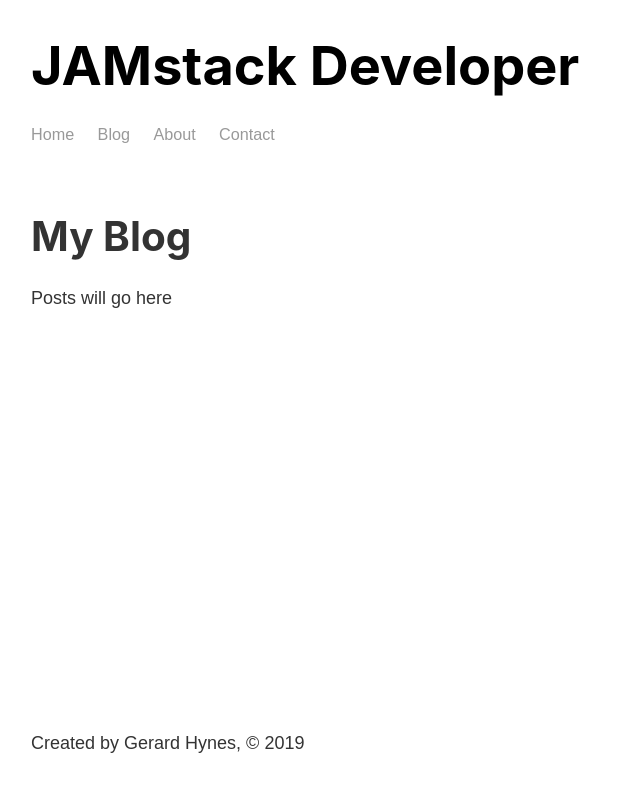
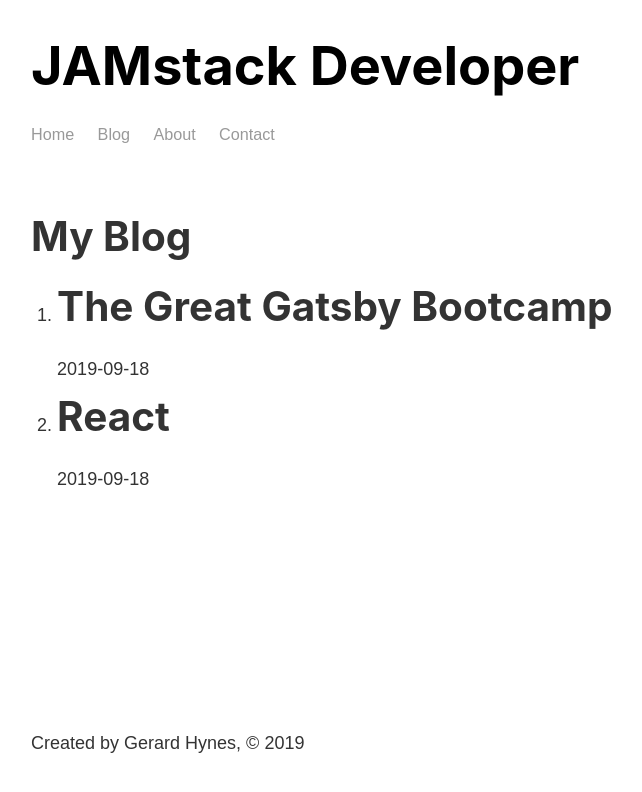
Before and after one commit to GK-Hynes/gatsby-bootcamp, a Gatsby site: page /blog in a window 1280 px wide. Shown: the whole page, without its empty margins (252-894 px from the left). Built offline with nearby package versions, Linux system fonts and the light colour scheme; Gatsby itself is replaced by a stand-in of ours.

Commit message:
Query markdown posts

```diff
--- a/gatsby-config.js
+++ b/gatsby-config.js
@@ -18,5 +18,6 @@
         path: `${__dirname}/src/`,
       },
     },
+    "gatsby-transformer-remark",
   ],
 };
--- a/package.json
+++ b/package.json
@@ -16,6 +16,7 @@
     "gatsby": "^2.15.16",
     "gatsby-plugin-sass": "^2.1.14",
     "gatsby-source-filesystem": "^2.1.23",
+    "gatsby-transformer-remark": "^2.6.22",
     "node-sass": "^4.12.0",
     "react": "^16.9.0",
     "react-dom": "^16.9.0"
--- a/src/pages/blog.js
+++ b/src/pages/blog.js
@@ -1,11 +1,36 @@
 import React from "react";
+import { graphql, useStaticQuery } from "gatsby";
 import Layout from "../components/layout";
 
 const BlogPage = () => {
+  const data = useStaticQuery(graphql`
+    query {
+      allMarkdownRemark {
+        edges {
+          node {
+            frontmatter {
+              title
+              date
+            }
+          }
+        }
+      }
+    }
+  `);
+
   return (
     <Layout>
       <h1>My Blog</h1>
-      <p>Posts will go here</p>
+      <ol>
+        {data.allMarkdownRemark.edges.map(edge => {
+          return (
+            <li>
+              <h1>{edge.node.frontmatter.title}</h1>
+              <p>{edge.node.frontmatter.date}</p>
+            </li>
+          );
+        })}
+      </ol>
     </Layout>
   );
 };
```
Also changed, not shown: 1 other file.
